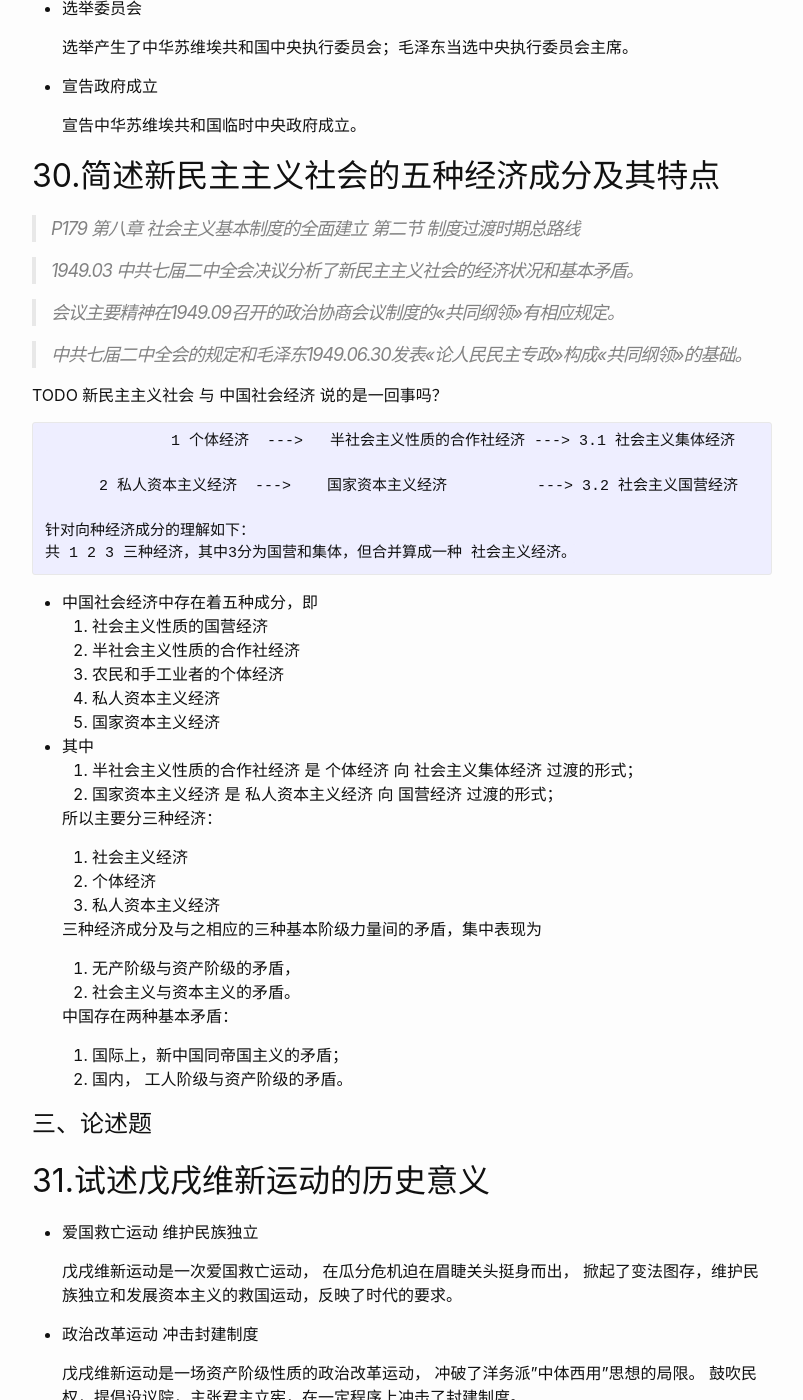
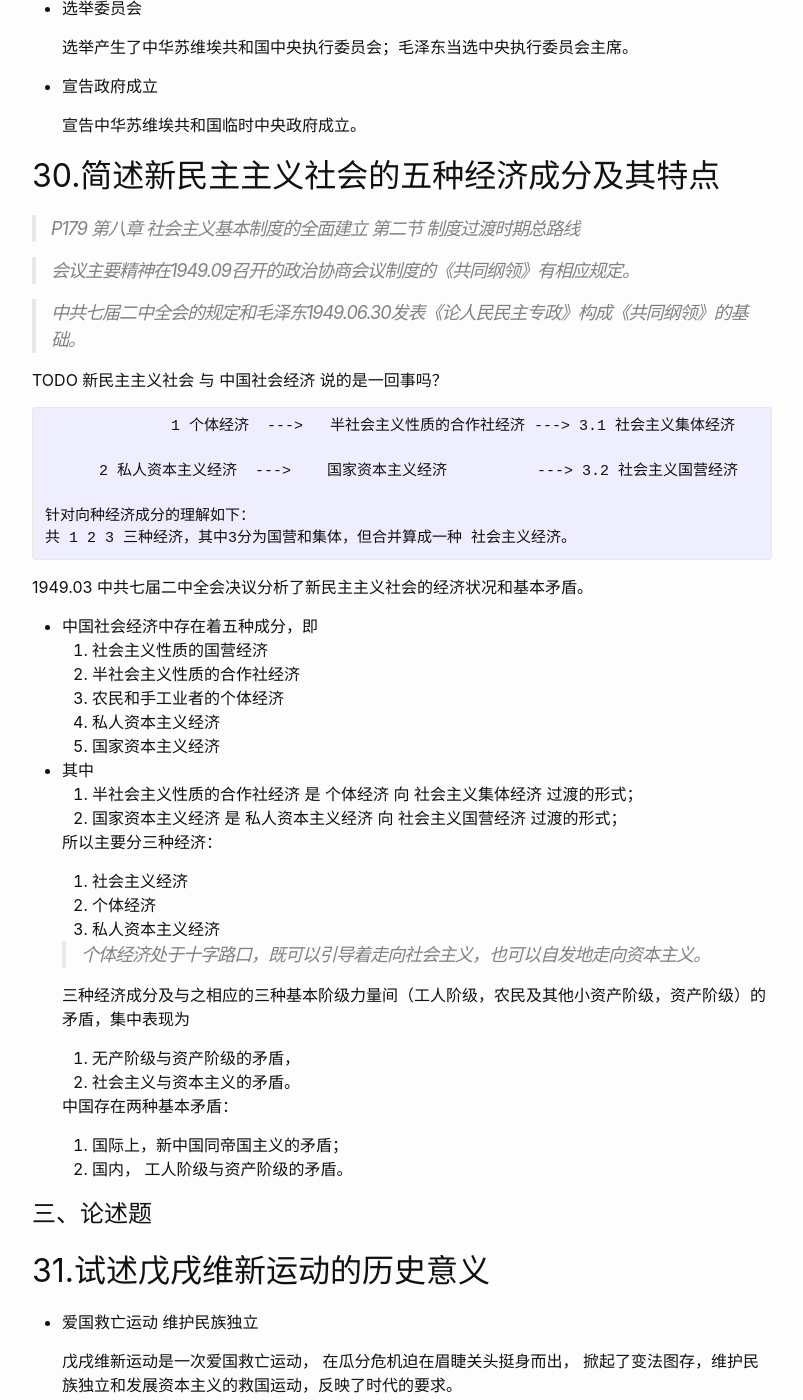
Before and after one commit to wangtiga/wangtiga.github.io, a Jekyll site: the page built from _previews/2020-07-14-3708_2019_04.md, in a window 1280 px wide and 1400 px high, scrolled down 15246 px. Shown: the whole window, without its empty margins (238-1041 px from the left). Built offline with Jekyll 4.4.1, drawn with Linux system fonts in a browser that asks for light colours.

Commit message:
updated from mac

````diff
--- a/_previews/2020-07-14-3708_2019_04.md
+++ b/_previews/2020-07-14-3708_2019_04.md
@@ -366,11 +366,10 @@ TODO 以上选项全部要了解
 
 > P179 第八章 社会主义基本制度的全面建立 第二节 制度过渡时期总路线
 
-> 1949.03 中共七届二中全会决议分析了新民主主义社会的经济状况和基本矛盾。
 
-> 会议主要精神在1949.09召开的政治协商会议制度的<<共同纲领>>有相应规定。
+> 会议主要精神在1949.09召开的政治协商会议制度的《共同纲领》有相应规定。
 
-> 中共七届二中全会的规定和毛泽东1949.06.30发表<<论人民民主专政>>构成<<共同纲领>>的基础。
+> 中共七届二中全会的规定和毛泽东1949.06.30发表《论人民民主专政》构成《共同纲领》的基础。
 
 TODO 新民主主义社会 与 中国社会经济 说的是一回事吗？
 
@@ -383,6 +382,8 @@ TODO 新民主主义社会 与 中国社会经济 说的是一回事吗？
 共 1 2 3 三种经济，其中3分为国营和集体，但合并算成一种 社会主义经济。
 ```
 
+1949.03 中共七届二中全会决议分析了新民主主义社会的经济状况和基本矛盾。
+
 - 中国社会经济中存在着五种成分，即
   1.   社会主义性质的国营经济
   2. 半社会主义性质的合作社经济
@@ -392,18 +393,23 @@ TODO 新民主主义社会 与 中国社会经济 说的是一回事吗？
 
 - 其中
   1. 半社会主义性质的合作社经济 是 个体经济 向 社会主义集体经济 过渡的形式；
-  2. 国家资本主义经济 是 私人资本主义经济 向 国营经济 过渡的形式；
+  2. 国家资本主义经济 是 私人资本主义经济 向 社会主义国营经济 过渡的形式；
 
-    所以主要分三种经济：
+  所以主要分三种经济：
+
     1. 社会主义经济
     2. 个体经济
     3. 私人资本主义经济
 
-    三种经济成分及与之相应的三种基本阶级力量间的矛盾，集中表现为
+    > 个体经济处于十字路口，既可以引导着走向社会主义，也可以自发地走向资本主义。
+
+  三种经济成分及与之相应的三种基本阶级力量间（工人阶级，农民及其他小资产阶级，资产阶级）的矛盾，集中表现为
+
     1. 无产阶级与资产阶级的矛盾，
     2. 社会主义与资本主义的矛盾。
 
-    中国存在两种基本矛盾：
+  中国存在两种基本矛盾：
+
     1. 国际上，新中国同帝国主义的矛盾；
     2. 国内，  工人阶级与资产阶级的矛盾。
 
````
